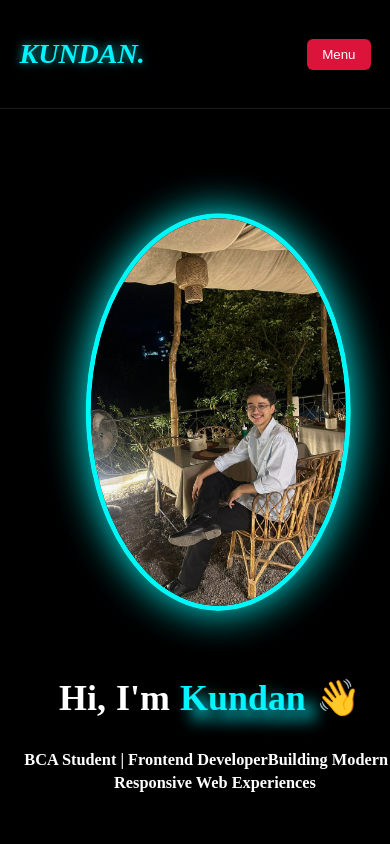
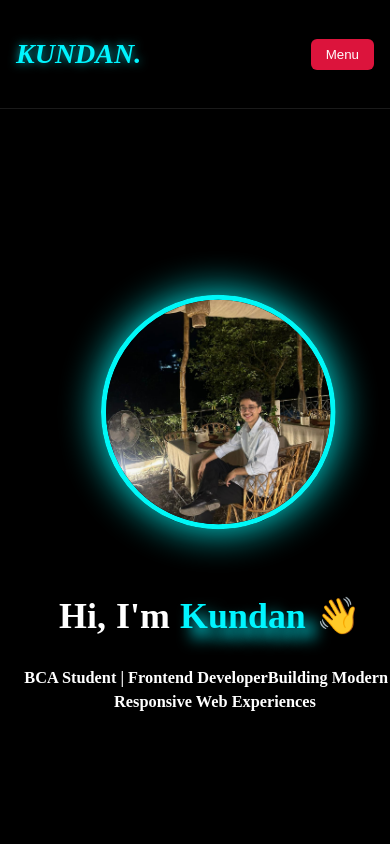
Before and after one commit to upadhyayakundan326-png/portfolio-deploy, a React (Vite) app: page / in a window 390 px wide. Shown: the top 844 px of the page. Built offline with nearby package versions, Linux system fonts and the light colour scheme.

Commit message:
final responsive change

```diff
--- a/src/components/contact/Contact.css
+++ b/src/components/contact/Contact.css
@@ -36,6 +36,7 @@
     border:2px solid #444;
     border-radius:12px;
     transition:.3s;
+    box-sizing: border-box;
 }
 
 .contact-item:hover{
--- a/src/components/hero/Hero.css
+++ b/src/components/hero/Hero.css
@@ -92,8 +92,10 @@
 }
 
 .siuu{
-    width:250px;
-    max-width:80%;
+     width:220px;
+    height:220px;
+    border-radius:50%;
+    object-fit:cover;
 }
 
 .bca br{
--- a/src/components/navbar/Navbar.css
+++ b/src/components/navbar/Navbar.css
@@ -49,7 +49,8 @@
 @media (max-width:768px){
 
     .navbar{
-        padding:15px 5%;
+        padding:15px 16px;
+        box-sizing: border-box;
     }
 
     .kundan{
```
